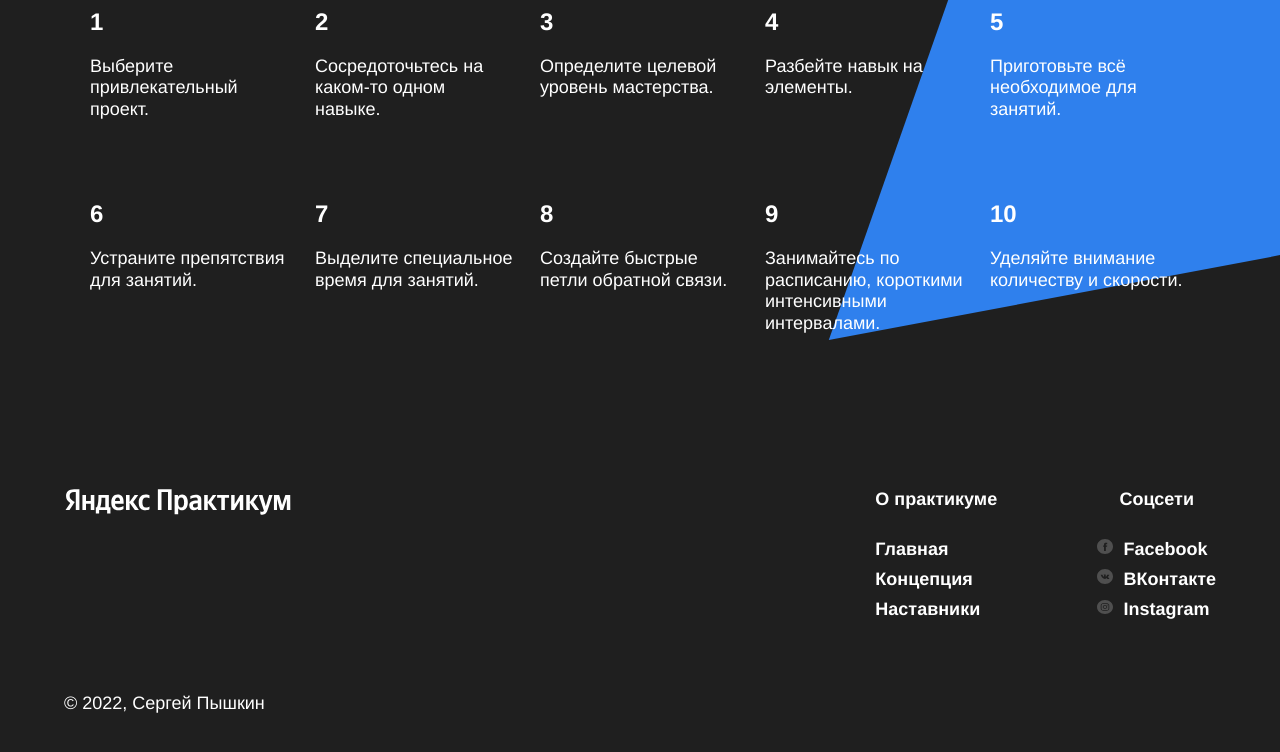
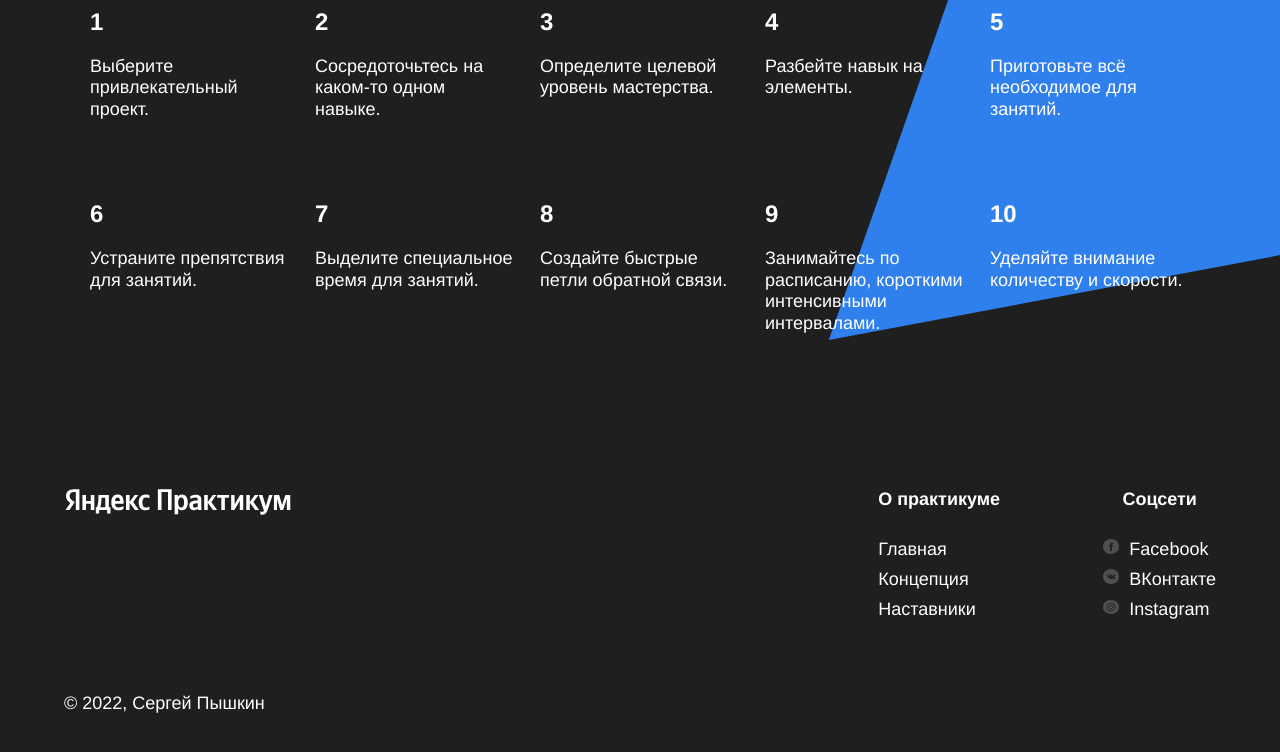
Before and after one commit to sergey-pyschkin/how-to-learn, a plain HTML site: page index.html in a window 1280 px wide. Shown: the part 3182-3934 px from the top of the page. Drawn offline with Linux system fonts and the light colour scheme.

Commit message:
вторая итерация

```diff
--- a/index.html
+++ b/index.html
@@ -79,17 +79,17 @@
             <p class="table__text table__text_theme_dark">Сосредоточьтесь на каком-то одном навыке.</p>
           </li>
           <li class="table__cell table__cell_theme_dark"><h3 class="table__heading table__heading_theme_dark">3</h3>
-           <p class="table__text table__text_theme_dark">Определите целевой уровень мастерства.</p>
+            <p class="table__text table__text_theme_dark">Определите целевой уровень мастерства.</p>
           </li>
-           <li class="table__cell table__cell_theme_dark"><h3 class="table__heading table__heading_theme_dark">4</h3>
-           <p class="table__text table__text_theme_dark">Разбейте навык на элементы.</p>
+          <li class="table__cell table__cell_theme_dark"><h3 class="table__heading table__heading_theme_dark">4</h3>
+            <p class="table__text table__text_theme_dark">Разбейте навык на элементы.</p>
           </li>
           <li class="table__cell table__cell_theme_dark"><h3 class="table__heading table__heading_theme_dark">5</h3>
-           <p class="table__text table__text_theme_dark">Приготовьте всё необходимое для занятий.</p>
+            <p class="table__text table__text_theme_dark">Приготовьте всё необходимое для занятий.</p>
           </li>
           <li class="table__cell table__cell_theme_dark"><h3 class="table__heading table__heading_theme_dark">6</h3>
             <p class="table__text table__text_theme_dark">Устраните препятствия для занятий.</p>
-           </li>
+          </li>
           <li class="table__cell table__cell_theme_dark"><h3 class="table__heading table__heading_theme_dark">7</h3>
             <p class="table__text table__text_theme_dark">Выделите специальное время для занятий.</p>
           </li>
@@ -125,9 +125,9 @@
           <div class="footer__column footer__column_content_social">
             <h5 class="footer__column-heading">Соцсети</h5>
             <nav class="footer__column-links">
-              <a href="#" class="footer__column-link" target="_blank"><img src="./images/facebook_color_white.svg" alt="лого-Facebook" class="footer_social-icon">Facebook </a>
-              <a href="#" class="footer__column-link" target="_blank"><img src="./images/vk_color_white.svg" alt="лого-ВК" class="footer_social-icon">ВКонтакте </a>
-              <a href="#" class="footer__column-link" target="_blank"><img src="./images/instagram_color_white.svg" alt="Лого-inst" class="footer_social-icon">Instagram </a>
+              <a href="#" class="footer__column-link" target="_blank"><img src="./images/facebook_color_white.svg" alt="лого-Facebook" class="footer__social-icon">Facebook </a>
+              <a href="#" class="footer__column-link" target="_blank"><img src="./images/vk_color_white.svg" alt="лого-ВК" class="footer__social-icon">ВКонтакте </a>
+              <a href="#" class="footer__column-link" target="_blank"><img src="./images/instagram_color_white.svg" alt="Лого-inst" class="footer__social-icon">Instagram </a>
             </nav>
         </div>
       </div>
--- a/styles/style.css
+++ b/styles/style.css
@@ -183,10 +183,6 @@
   font-weight: normal;
   color: #000000;
   margin: 0;
-
-}
-
-.table__text:nth-of-type(n){
   margin-top: 20px;
 }
 
@@ -315,7 +311,7 @@
 .footer__column-heading{
   line-height: 30px;
   font-size: 18px;
-  font-weight: bold;
+  font-weight: 600;
   color: #fff;
   margin: 0 auto 20px;
 }
@@ -350,12 +346,12 @@
 .footer__column-link{
   line-height: 30px;
   font-size: 18px;
-  font-weight: bold;
+  font-weight: normal;
   text-decoration: none;
   color: #fff;
 }
 
-.footer_social-icon{
+.footer__social-icon{
   width: 16px;
   height: 16px;
   padding: 0 10px 0 0;
```
